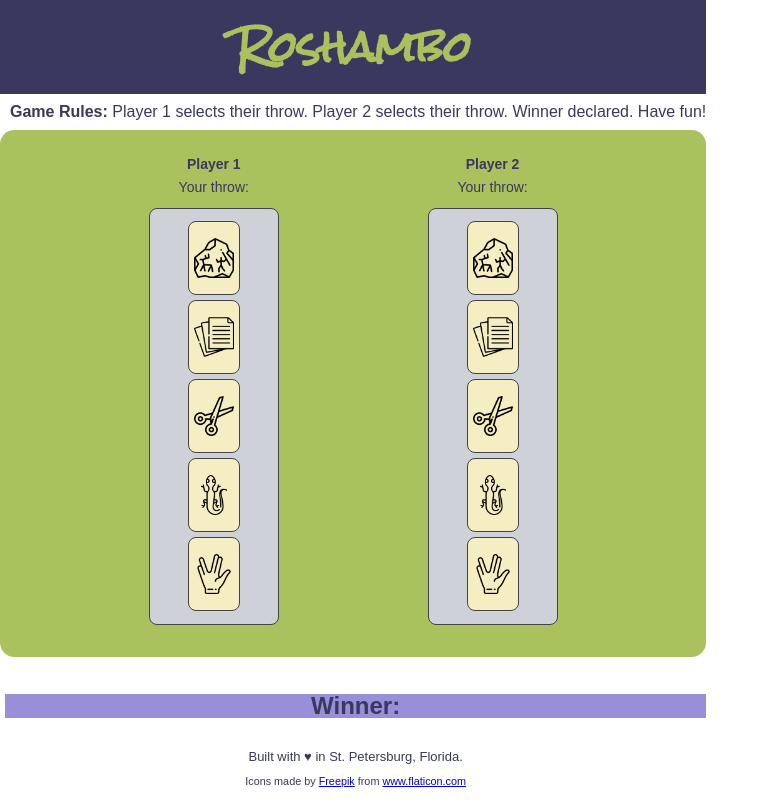
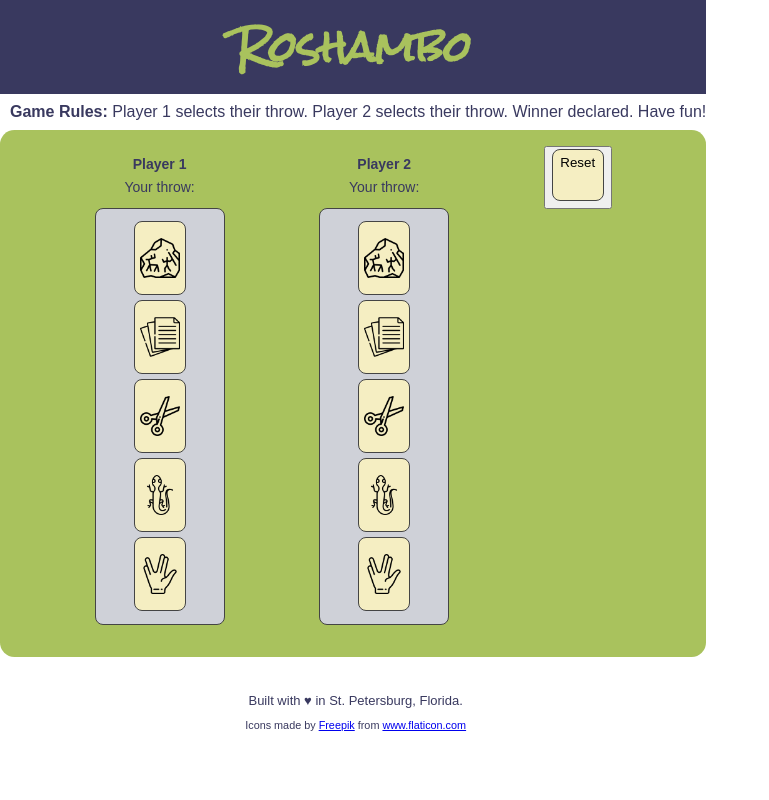
Before and after one commit to shawnsoltesz/RoshamboJS, a website built with Vite: page index.html in a window 1280 px wide. Shown: the whole page, without its empty margins (0-769 px from the left). Built offline with nearby package versions, Linux system fonts and the light colour scheme; a web font is replaced by a local one.

Commit message:
Reset functionality and dynamic footer

```diff
--- a/index.html
+++ b/index.html
@@ -109,9 +109,16 @@
           </ul>
         </buttons>
       </section>
+      <section class="reset-button">
+        <button>
+          <ul>
+            <li>Reset</li>
+          </ul>
+        </button>
+      </section>
     </main>
     <footer>
-      <h4 class="winner">Winner:</h4>
+      <h4 class="winner"></h4>
       <p>Built with ♥ in St. Petersburg, Florida.</p>
 
       <div class="attribution">
--- a/src/style.css
+++ b/src/style.css
@@ -146,6 +146,11 @@ section h3 {
   font-size: 24px;
 }
 
+.reset-button {
+  padding: 0;
+  background-color: (--background-color);
+}
+
 footer {
   text-align: center;
   font-size: small;
```
